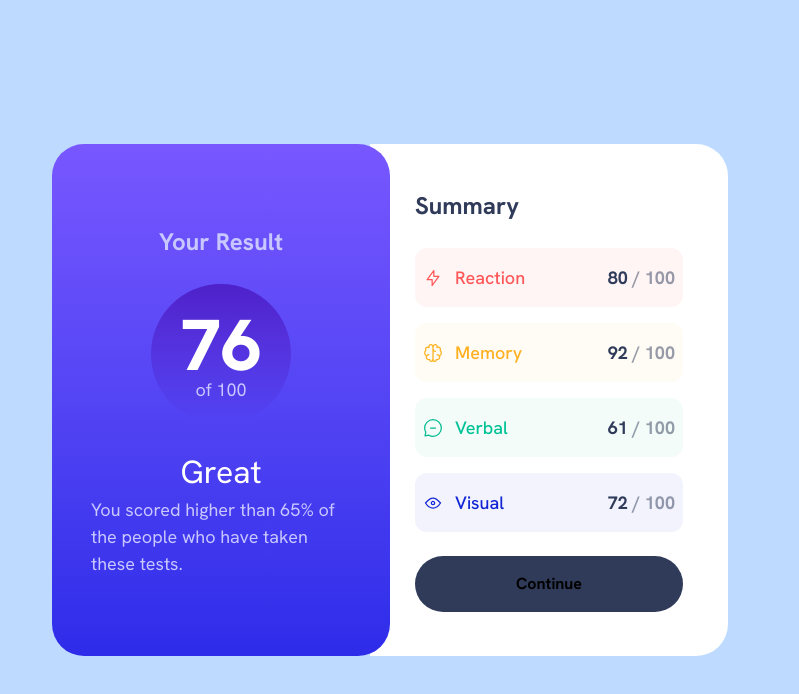
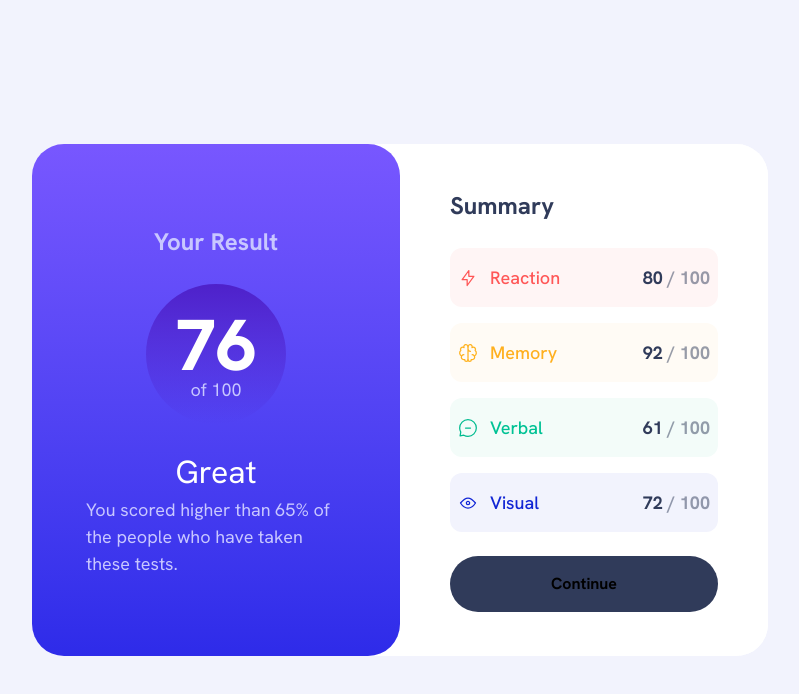
Before and after one commit to rf1303/Result-Summary-Component, a React (Vite) app: page / in a window 1280 px wide. Shown: the top 694 px of the page, without its empty margins (240-1039 px from the left). Built offline with nearby package versions, Linux system fonts and the light colour scheme.

Commit message:
hover active

```diff
--- a/index.html
+++ b/index.html
@@ -8,7 +8,7 @@
     <title>30-results-summary-component-main</title>
 </head>
 
-<body class="font-hankenGrotest bg-white">
+<body>
     <div id="root"></div>
     <script type="module" src="/src/main.jsx"></script>
 </body>
--- a/src/App.jsx
+++ b/src/App.jsx
@@ -4,8 +4,8 @@ import { Summary } from './Summary.jsx'
 function App() {
 
     return (
-        <div className='min-h-screen md:grid md:place-content-center font-hankenGrotest bg-white md:bg-blue-200'>
-            <main className='grid gap-6 md:grid-cols-[21.125rem_22.375rem] md:gap-0 md:items-center md:justify-items-center'>
+        <div className='min-h-screen md:grid md:place-content-center font-hankenGrotest bg-white md:bg-blue-50'>
+            <main className='bg-white grid gap-6 md:grid-cols-[21.125rem_21.75rem] lg:grid-cols-[23rem_23rem] rounded-4xl md:gap-0 md:items-center md:justify-items-center'>
                 <YourResult />
                 <Summary />
             </main>
--- a/src/Summary.jsx
+++ b/src/Summary.jsx
@@ -11,7 +11,7 @@ export function Summary() {
     }
 
     return (
-        <section className='w-full h-full grid items-center justify-items-center bg-white md:rounded-r-4xl md:transform md:-translate-x-5'>
+        <section className='w-full h-full grid items-center justify-items-center bg-white md:rounded-r-4xl'>
             <div className='w-full max-w-79 grid items-center gap-6 md:max-w-67'>
                 <h2 className='text-navy-950 text-preset-4 font-bold md:text-preset-3'>Summary</h2>
                 <div className='grid gap-4'>
@@ -27,7 +27,7 @@ export function Summary() {
                         </div>
                     ))}
                 </div>
-                <button type='button' className='bg-navy-950 rounded-4xl py-4 text-preset-4 font-bold'>Continue</button>
+                <button type='button' className='bg-navy-950 rounded-4xl py-4 text-preset-4 font-bold cursor-pointer hover:bg-linear-180 hover:from-gradient-02  hover:to-gradient-22 active:bg-linear-180 active:from-gradient-02  active:to-gradient-22'>Continue</button>
             </div>
         </section>
     );
```
